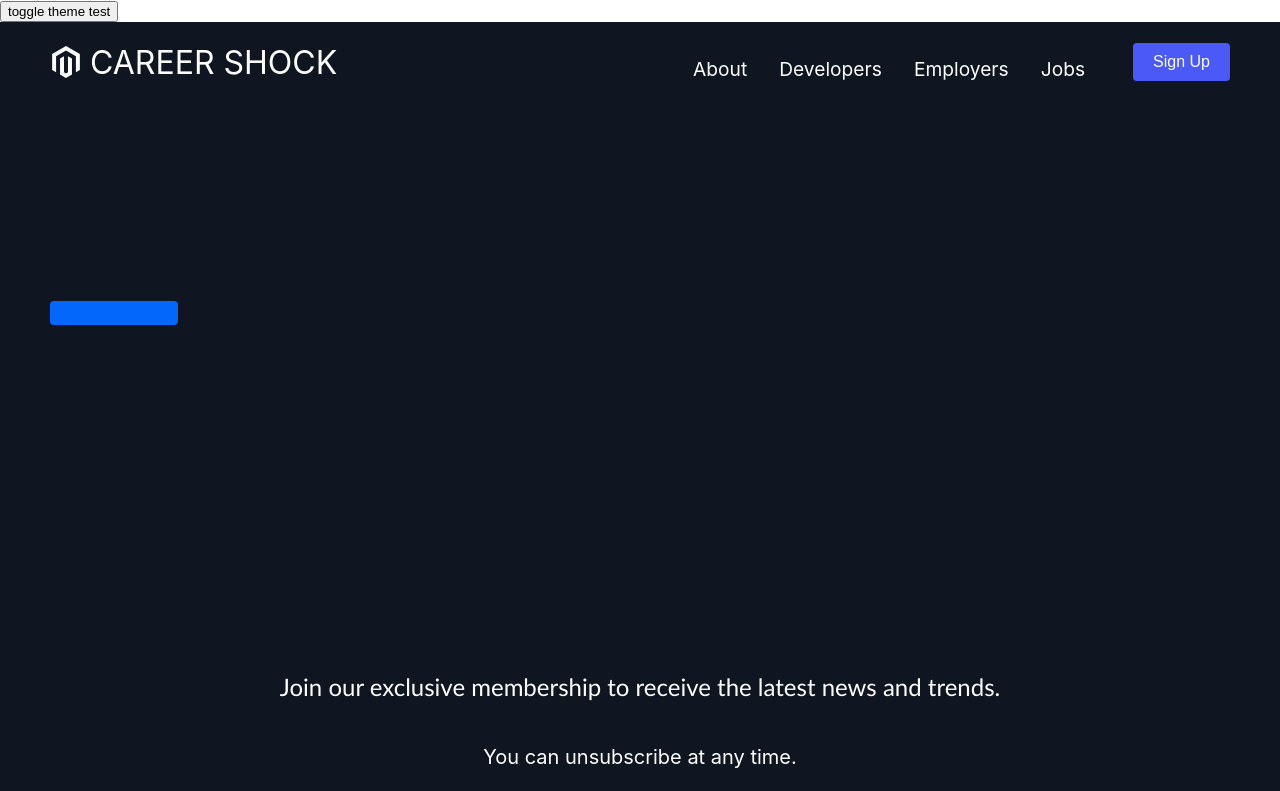
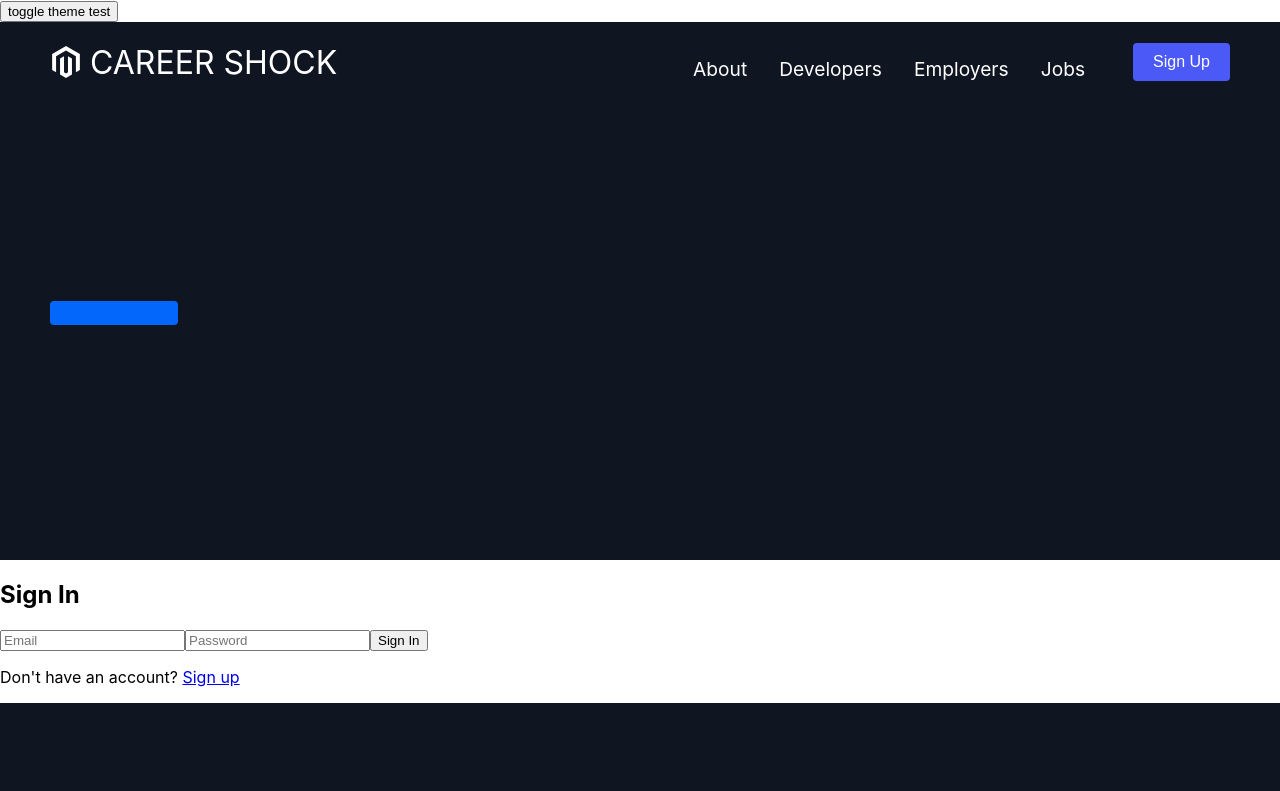
Before and after one commit to JS-Jr-Dev-Job-Board/react, a React (Create React App) app: page /sign-in in a window 1280 px wide. Shown: the top 791 px of the page. Built offline with nearby package versions, Linux system fonts and the light colour scheme.

Commit message:
remove old code and commets. Add route to App for signin/signup and use react-router-dom Link between pages

```diff
--- a/src/App.js
+++ b/src/App.js
@@ -14,7 +14,8 @@ import DevDashboard from './components/devdash/DevDashboard'
 import Home from './components/Home'
 import Developers from './components/Developers/Developers'
 import Employers from './components/Employers/Employers'
-
+import SignIn from './components/auth/SignIn'
+import SignUp from './components/auth/SignUp'
 import darkTheme from './theme/darkTheme'
 import lightTheme from './theme/lightTheme'
 import InfoSection from './components/InfoSection/InfoSection'
@@ -64,6 +65,12 @@ const App = () => {
               <Route path='/employers'>
                 <Employers />
               </Route>
+              <Route path='/sign-in'>
+                <SignIn />
+              </Route>
+              <Route path='/sign-up'>
+                <SignUp />
+              </Route>
               <Route exact path='/'>
                 <Home />
               </Route>
--- a/src/components/auth/SignIn.js
+++ b/src/components/auth/SignIn.js
@@ -1,7 +1,6 @@
 import axios from 'axios'
 import React, { useState } from 'react'
-//import { useForm } from "react-hook-form"; //
-//Style Imports
+import { Link } from 'react-router-dom'
 
 //Image Imports
 // import tempSigninImage from '../../assets/tempSigninImage.jpg'
@@ -43,19 +42,9 @@ const SignIn = () => {
     <div>
       <div>
         <div>
-          {/* <img src={tempSigninImage} alt='placeholder text' /> */}
-        </div>
-      </div>
-      <div>
-        <div>
           <h2>Sign In</h2>
 
-          <form
-            align='center'
-            onSubmit={({ value }) => console.log('Submit', value)}
-          >
-            {/* If we want to have email above the field, place (label="Email") into FormField below */}
-
+          <form onSubmit={({ value }) => console.log('Submit', value)}>
             <input
               onChange={change}
               value={form.email}
@@ -63,11 +52,6 @@ const SignIn = () => {
               placeholder='Email'
               name='email'
             />
-
-            <br />
-            <br />
-            {/* If we want to have email above the field, place (label="Password") into FormField below */}
-
             <input
               onChange={change}
               value={form.password}
@@ -78,12 +62,11 @@ const SignIn = () => {
 
             {/* {errors.password && <p>{errors.password.message}</p>} */}
 
-            <br />
-            <input type='submit' label='Submit' onSubmit={onSubmit} />
-            <br />
-            {/* This needs to be Linked via Link once Sign up is added to the repo */}
-            <br />
-            <a href='/'>Don't have an account? Sign up</a>
+            <button onSubmit={onSubmit}>Sign In</button>
+
+            <p>
+              Don't have an account? <Link to='/sign-up'>Sign up</Link>
+            </p>
           </form>
         </div>
       </div>
@@ -91,31 +74,3 @@ const SignIn = () => {
   )
 }
 export default SignIn
-
-//The form validation no longer works. React-Hook-Form and Grommet currently don't work together.
-//Example
-// () => {
-//   const [value, setValue] = React.useState({});
-//   return (
-//     <Form
-//       value={value}
-//       onChange={nextValue => setValue(nextValue)}
-//       onReset={() => setValue({})}
-//       onSubmit={({ value }) => {}}
-//     >
-//       <FormField name="name" htmlFor="text-input-id" label="Name">
-//         <TextInput id="text-input-id" name="name" errors="Passord is required"/>
-//       </FormField>
-//       <Box direction="row" gap="medium">
-//         <Button type="submit" primary label="Submit" />
-//         <Button type="reset" label="Reset" />
-//       </Box>
-//     </Form>
-//   );
-// }
-//Image next to it.
-
-//Use Grommet form validation-- Figure it out
-
-//Enable button
-//Remove from front page
--- a/src/components/auth/SignUp.js
+++ b/src/components/auth/SignUp.js
@@ -1,5 +1,5 @@
 import React, { useState } from 'react'
-
+import { Link } from 'react-router-dom'
 //Image Imports
 // import tempSigninImage from '../../assets/tempSigninImage.jpg'
 
@@ -33,17 +33,12 @@ const SignUp = () => {
   return (
     <div>
       <div>
-        {/* <img src={tempSigninImage} alt='placeholder alt text' /> */}
-      </div>
-
-      <div>
         <h2>Sign Up</h2>
 
         <form
           align='center'
           onSubmit={({ value }) => console.log('Submit', value)}
         >
-          {/* If we want to have email above the field, place (label="Email") into input below */}
           <input
             onChange={handleChange}
             value={form.email}
@@ -51,8 +46,6 @@ const SignUp = () => {
             placeholder='Email'
             name='email'
           />
-          <br />
-          {/* If we want to have email above the field, place (label="Password") into input below */}
           <input
             onChange={handleChange}
             value={form.password}
@@ -60,7 +53,7 @@ const SignUp = () => {
             placeholder='Password'
             name='password'
           />
-          <br />
+
           <input
             onChange={handleChange}
             value={form.passwordVerify}
@@ -68,15 +61,14 @@ const SignUp = () => {
             placeholder='Re-type Password'
             name='passwordVerify'
           />
-          {/* {errors.password && <p>{errors.password.message}</p>} */}
-          <br />
+
           <button type='submit' label='Submit' onSubmit={onSubmit}>
-            button text
+            Register
           </button>
-          <br />
-          {/* This needs to be Linked via Link once Sign up is added to the repo */}
-          <br />
-          <a href='/'>Don't have an account? Sign up</a>
+
+          <p>
+            Already have an account? <Link to='/sign-in'>Sign in</Link>
+          </p>
         </form>
       </div>
     </div>
```
